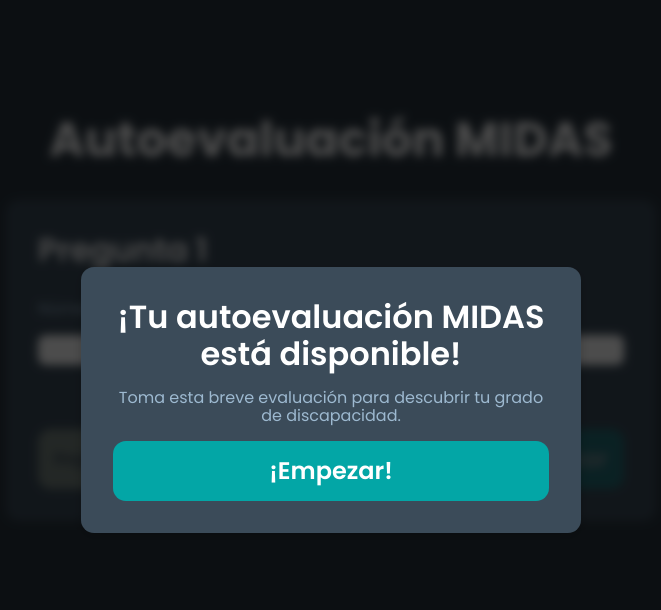
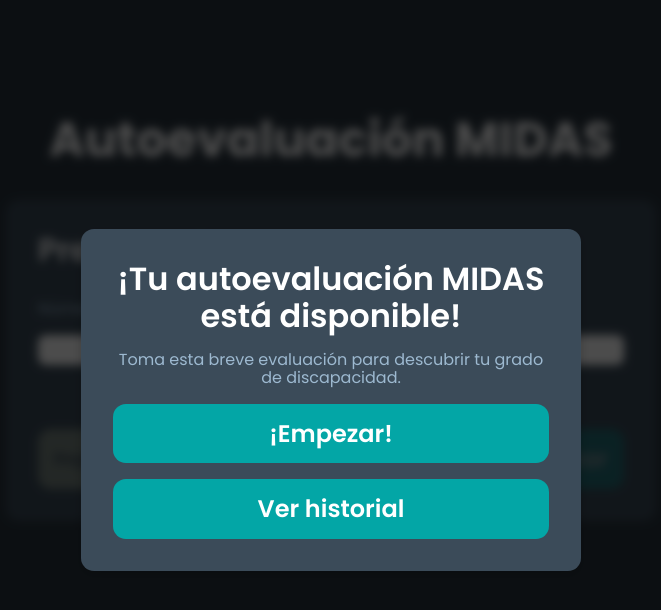
Before and after one commit to V-V-Team-2025A/Migrania-App, a React (Vite) app in the folder frontend/: page /midas in a window 1280 px wide. Shown: the top 610 px of the page, without its empty margins (309-970 px from the left). Built offline with nearby package versions, Linux system fonts and the light colour scheme; no server answers.

Commit message:
Feat: Implementar Visualizacion historial

```diff
--- a/frontend/src/features/feature_Grupo1_EvaluacionMidas/components/ModalDisponibilidad.jsx
+++ b/frontend/src/features/feature_Grupo1_EvaluacionMidas/components/ModalDisponibilidad.jsx
@@ -27,6 +27,9 @@
                             ¡Entendido!
                         </button>)
                 }
+                <button className="btn-primary" onClick={() => { navigate("/midas/historial") }}>
+                    Ver historial
+                </button>
             </div>
         </div>
     );
--- a/frontend/src/features/feature_Grupo1_EvaluacionMidas/pages/Midas.jsx
+++ b/frontend/src/features/feature_Grupo1_EvaluacionMidas/pages/Midas.jsx
@@ -52,7 +52,6 @@
 
     const enviarRespuesta = async (idPregunta, valor) => {
         try {
-            console.log(idPregunta, "fsdhuyhbjfwb ")
             await fetch("http://localhost:8000/api/evaluaciones/respuestas/", {
                 method: "POST",
                 headers: {
```
